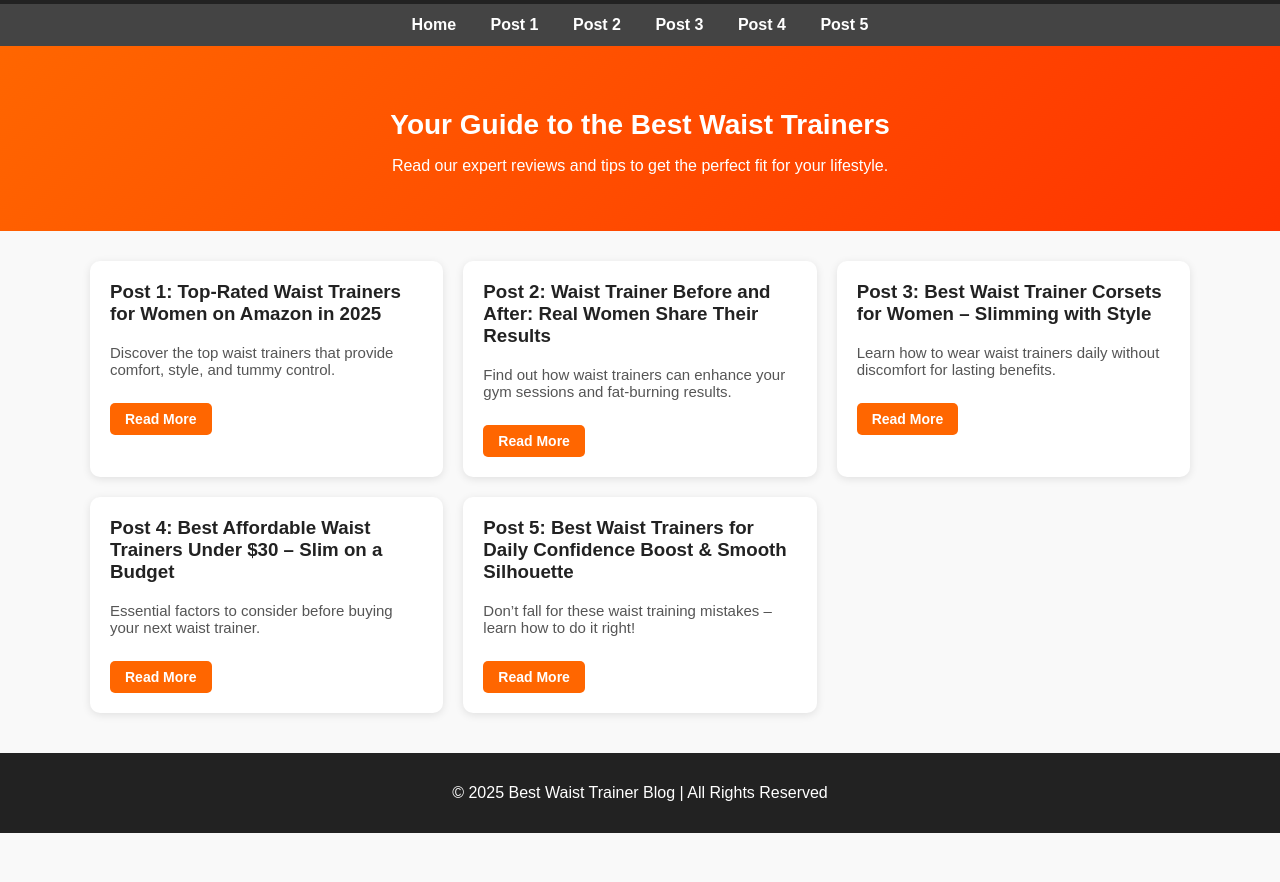
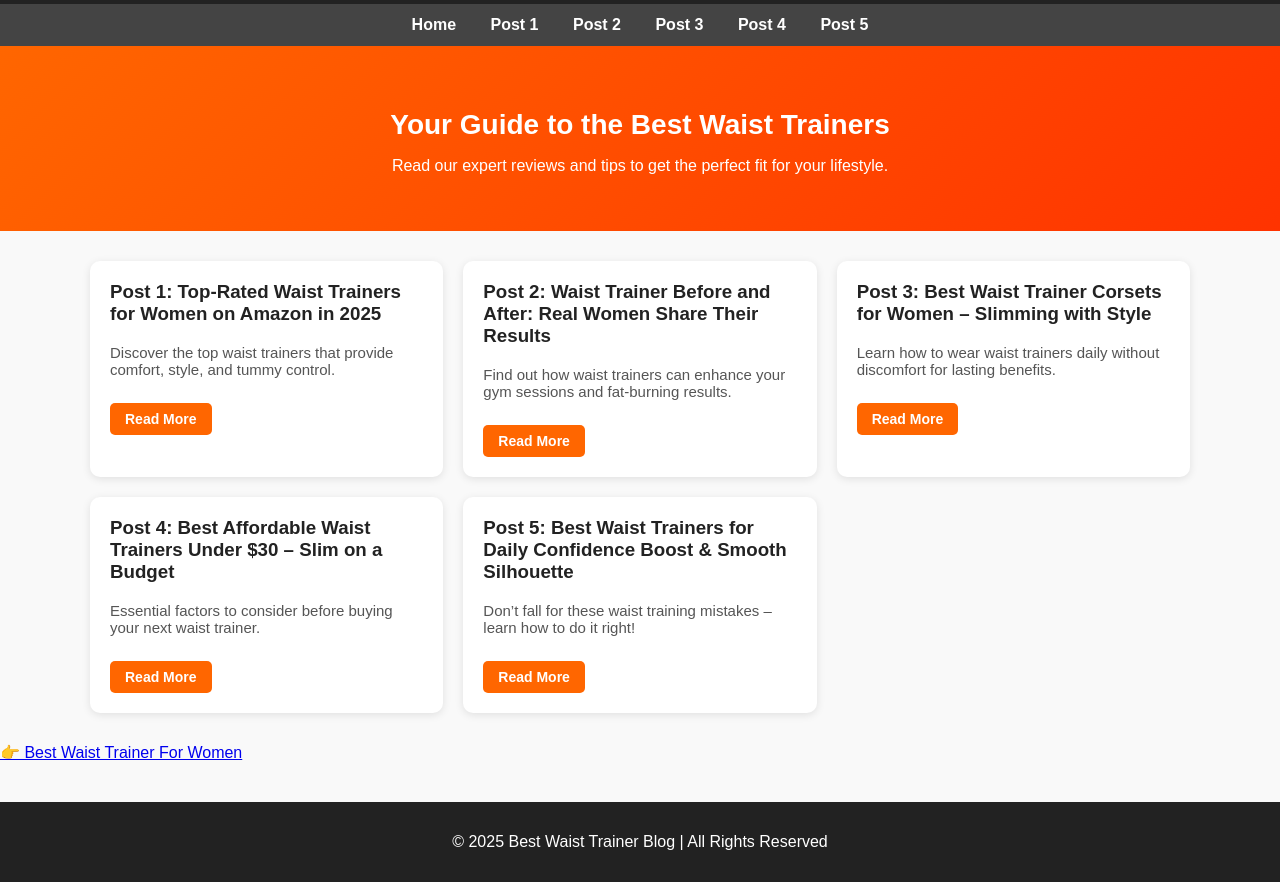
Before and after one commit to bestwaisttrainerforwomen50523-coder/best-waist-trainer-for-women, a plain HTML site: page index.html in a window 1280 px wide. Shown: the part 83-965 px from the top of the page. Before the commit the page ends 916 px from the top, so only its background shows below. Drawn offline with Linux system fonts and the light colour scheme.

Commit message:
Update index.html

```diff
--- a/index.html
+++ b/index.html
@@ -146,7 +146,7 @@
       <a href="post5.html" class="read-btn">Read More</a>
     </div>
   </div>
-
+<a href="https://waists-trainer.com/best-waist-trainer-for-women/" target="_blank" class="cta">👉 Best Waist Trainer For Women</a>
   <footer>
     <p>&copy; 2025 Best Waist Trainer Blog | All Rights Reserved</p>
   </footer>
```
